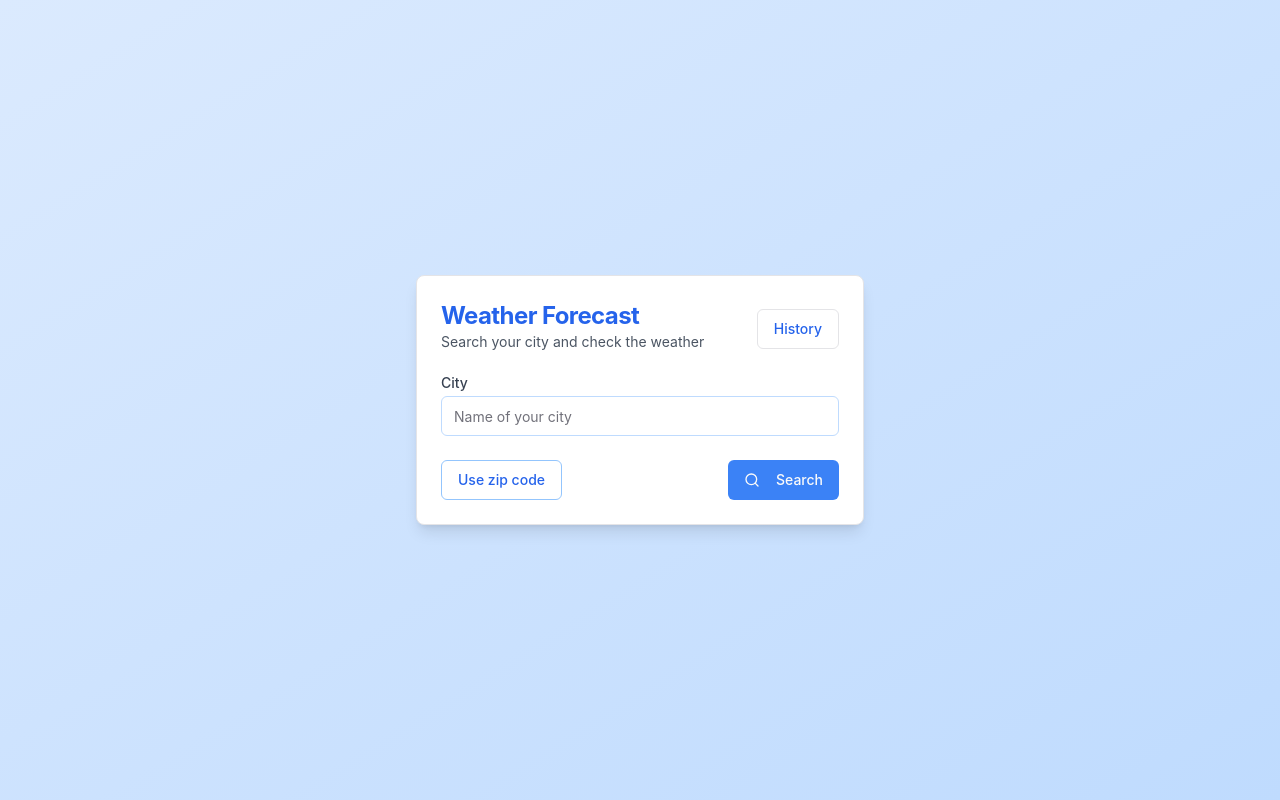
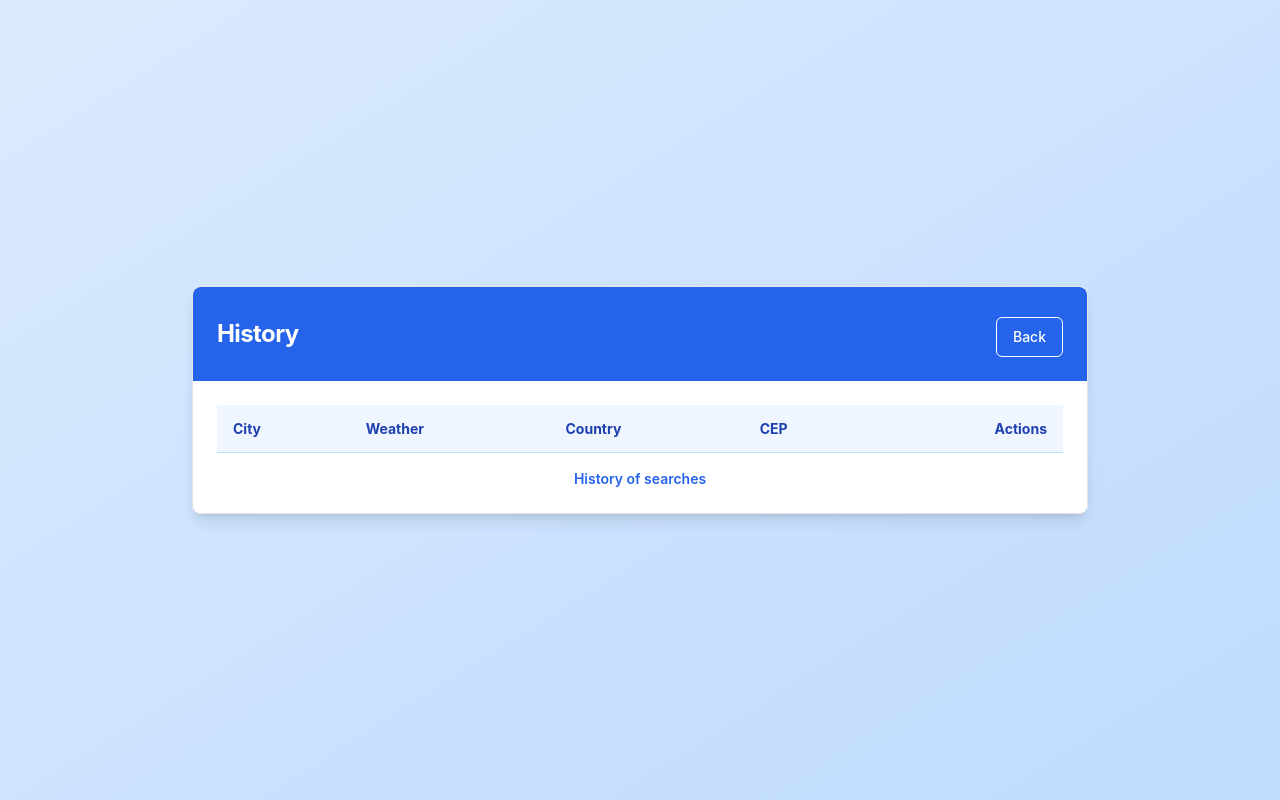
Before and after one commit to Patrick510/Weather_Project, a React (Vite) app: page /history in a window 1280 px wide. Built offline with nearby package versions, Linux system fonts and the light colour scheme.

Commit message:
feat: implement history page and routing for weather history functionality

```diff
--- a/package.json
+++ b/package.json
@@ -14,11 +14,13 @@
     "@radix-ui/react-label": "^2.1.1",
     "@radix-ui/react-slot": "^1.1.1",
     "axios": "^1.7.9",
+    "browser-router": "^0.2.0",
     "class-variance-authority": "^0.7.1",
     "clsx": "^2.1.1",
     "lucide-react": "^0.469.0",
     "react": "^18.3.1",
     "react-dom": "^18.3.1",
+    "react-router": "^7.1.3",
     "tailwind-merge": "^2.6.0",
     "tailwindcss-animate": "^1.0.7"
   },
--- a/src/components/cardHistory/index.tsx
+++ b/src/components/cardHistory/index.tsx
@@ -1,57 +1,104 @@
-import { AlignJustify, Search } from "lucide-react";
-import { Button } from "../ui/button";
+"use client";
+
+import { Pen, Trash } from "lucide-react";
+import { Button } from "@/components/ui/button";
+import { Card, CardContent, CardHeader, CardTitle } from "@/components/ui/card";
 import {
-  Card,
-  CardContent,
-  CardDescription,
-  CardFooter,
-  CardHeader,
-  CardTitle,
-} from "../ui/card";
-import { Label } from "@radix-ui/react-label";
-import { Input } from "../ui/input";
+  Table,
+  TableBody,
+  TableCaption,
+  TableCell,
+  TableHead,
+  TableHeader,
+  TableRow,
+} from "@/components/ui/table";
+import { NavLink, useLocation } from "react-router";
 
 export default function CardHistory() {
+  const location = useLocation();
+  const history = location.state?.history || [];
+
+  const handleDelete = (id: string) => {
+    // Implement delete functionality
+    console.log("Delete item with id:", id);
+  };
+
+  const handleEdit = (id: string) => {
+    // Implement edit functionality
+    console.log("Edit item with id:", id);
+  };
+
   return (
-    <Card className="w-full max-w-md shadow-lg">
-      <CardHeader className="flex justify-between flex-row items-center">
-        <div>
-          <CardTitle className="text-2xl font-bold text-blue-600">
-            Weather Forecast
-          </CardTitle>
-          <CardDescription className="text-gray-600">
-            Search your city and check the weather
-          </CardDescription>
-        </div>
-        <Button
-          onClick={() => {
-            console.log("Open dialog");
-          }}
-          className="bg-blue-500 text-white"
-        >
-          <AlignJustify size={24} />
-        </Button>
-      </CardHeader>
-      <CardContent>
-        <Label className="text-gray-600">City</Label>
-        <Input
-          type="text"
-          placeholder="City name"
-          value=""
-          onChange={(e) => console.log(e.target.value)}
-          className="w-full"
-        />
-      </CardContent>
-      <CardFooter>
-        <Button
-          onClick={() => {
-            console.log("Search city");
-          }}
-          className="bg-blue-500 text-white"
-        >
-          <Search size={24} />
-        </Button>
-      </CardFooter>
-    </Card>
+    <div className="min-h-screen bg-gradient-to-br from-blue-100 to-blue-200 p-8 flex items-center justify-center">
+      <Card className="w-full max-w-4xl shadow-lg">
+        <CardHeader className="flex justify-between flex-row items-center bg-blue-600 text-white rounded-t-lg">
+          <CardTitle className="text-2xl font-bold">History</CardTitle>
+          <NavLink to="/" className="text-white hover:text-blue-200">
+            <Button
+              variant="outline"
+              className="border-white bg-transparent text-white hover:bg-blue-700 hover:text-white transition-colors duration-200"
+            >
+              Back
+            </Button>
+          </NavLink>
+        </CardHeader>
+
+        <CardContent className="p-6">
+          <Table>
+            <TableCaption className="caption-bottom mt-4 text-blue-600 font-semibold">
+              History of searches
+            </TableCaption>
+            <TableHeader>
+              <TableRow className="bg-blue-50 border-b-2 border-blue-200">
+                <TableHead className="font-bold text-blue-800">City</TableHead>
+                <TableHead className="font-bold text-blue-800">
+                  Weather
+                </TableHead>
+                <TableHead className="font-bold text-blue-800">
+                  Country
+                </TableHead>
+                <TableHead className="font-bold text-blue-800">CEP</TableHead>
+                <TableHead className="text-right font-bold text-blue-800">
+                  Actions
+                </TableHead>
+              </TableRow>
+            </TableHeader>
+            <TableBody>
+              {history.map((item: any) => (
+                <TableRow
+                  key={item.id}
+                  className="border-b border-blue-100 hover:bg-blue-50 transition-colors duration-200"
+                >
+                  <TableCell className="font-medium text-blue-700">
+                    {item.city}
+                  </TableCell>
+                  <TableCell>{item.weather}</TableCell>
+                  <TableCell>{item.country}</TableCell>
+                  <TableCell>{item.cep}</TableCell>
+                  <TableCell className="text-right">
+                    <Button
+                      variant="ghost"
+                      size="icon"
+                      onClick={() => handleEdit(item.id)}
+                      className="mr-2 hover:bg-blue-200 transition-colors duration-200"
+                    >
+                      <Pen className="h-4 w-4 text-blue-600" />
+                    </Button>
+                    <Button
+                      variant="ghost"
+                      size="icon"
+                      onClick={() => handleDelete(item.id)}
+                      className="hover:bg-red-100 transition-colors duration-200"
+                    >
+                      <Trash className="h-4 w-4 text-red-600" />
+                    </Button>
+                  </TableCell>
+                </TableRow>
+              ))}
+            </TableBody>
+          </Table>
+        </CardContent>
+      </Card>
+    </div>
   );
 }
--- a/src/components/dialogCep/index.tsx
+++ b/src/components/dialogCep/index.tsx
@@ -18,12 +18,14 @@ interface DialogCEPProps {
   onCEPSearch: (localidade: string) => void;
   open: boolean;
   setOpen: (open: boolean) => void;
+  setCepHistory?: (cep: string) => void;
 }
 
 export default function DialogCEP({
   onCEPSearch,
   open,
   setOpen,
+  setCepHistory,
 }: DialogCEPProps) {
   const [cep, setCep] = useState<string>("");
   const [cepData, setCepData] = useState<any>(null);
@@ -32,6 +34,7 @@ export default function DialogCEP({
   const handleSearchCep = async () => {
     setError("");
     try {
+      setCepHistory && setCepHistory(cep);
       const data = await getCep({ cep });
       setCepData(data);
       onCEPSearch(data.localidade);
--- /dev/null
+++ b/src/components/ui/table.tsx
@@ -0,0 +1,117 @@
+import * as React from "react"
+
+import { cn } from "@/lib/utils"
+
+const Table = React.forwardRef<
+  HTMLTableElement,
+  React.HTMLAttributes<HTMLTableElement>
+>(({ className, ...props }, ref) => (
+  <div className="relative w-full overflow-auto">
+    <table
+      ref={ref}
+      className={cn("w-full caption-bottom text-sm", className)}
+      {...props}
+    />
+  </div>
+))
+Table.displayName = "Table"
+
+const TableHeader = React.forwardRef<
+  HTMLTableSectionElement,
+  React.HTMLAttributes<HTMLTableSectionElement>
+>(({ className, ...props }, ref) => (
+  <thead ref={ref} className={cn("[&_tr]:border-b", className)} {...props} />
+))
+TableHeader.displayName = "TableHeader"
+
+const TableBody = React.forwardRef<
+  HTMLTableSectionElement,
+  React.HTMLAttributes<HTMLTableSectionElement>
+>(({ className, ...props }, ref) => (
+  <tbody
+    ref={ref}
+    className={cn("[&_tr:last-child]:border-0", className)}
+    {...props}
+  />
+))
+TableBody.displayName = "TableBody"
+
+const TableFooter = React.forwardRef<
+  HTMLTableSectionElement,
+  React.HTMLAttributes<HTMLTableSectionElement>
+>(({ className, ...props }, ref) => (
+  <tfoot
+    ref={ref}
+    className={cn(
+      "border-t bg-zinc-100/50 font-medium [&>tr]:last:border-b-0 dark:bg-zinc-800/50",
+      className
+    )}
+    {...props}
+  />
+))
+TableFooter.displayName = "TableFooter"
+
+const TableRow = React.forwardRef<
+  HTMLTableRowElement,
+  React.HTMLAttributes<HTMLTableRowElement>
+>(({ className, ...props }, ref) => (
+  <tr
+    ref={ref}
+    className={cn(
+      "border-b transition-colors hover:bg-zinc-100/50 data-[state=selected]:bg-zinc-100 dark:hover:bg-zinc-800/50 dark:data-[state=selected]:bg-zinc-800",
+      className
+    )}
+    {...props}
+  />
+))
+TableRow.displayName = "TableRow"
+
+const TableHead = React.forwardRef<
+  HTMLTableCellElement,
+  React.ThHTMLAttributes<HTMLTableCellElement>
+>(({ className, ...props }, ref) => (
+  <th
+    ref={ref}
+    className={cn(
+      "h-12 px-4 text-left align-middle font-medium text-zinc-500 [&:has([role=checkbox])]:pr-0 dark:text-zinc-400",
+      className
+    )}
+    {...props}
+  />
+))
+TableHead.displayName = "TableHead"
+
+const TableCell = React.forwardRef<
+  HTMLTableCellElement,
+  React.TdHTMLAttributes<HTMLTableCellElement>
+>(({ className, ...props }, ref) => (
+  <td
+    ref={ref}
+    className={cn("p-4 align-middle [&:has([role=checkbox])]:pr-0", className)}
+    {...props}
+  />
+))
+TableCell.displayName = "TableCell"
+
+const TableCaption = React.forwardRef<
+  HTMLTableCaptionElement,
+  React.HTMLAttributes<HTMLTableCaptionElement>
+>(({ className, ...props }, ref) => (
+  <caption
+    ref={ref}
+    className={cn("mt-4 text-sm text-zinc-500 dark:text-zinc-400", className)}
+    {...props}
+  />
+))
+TableCaption.displayName = "TableCaption"
+
+export {
+  Table,
+  TableHeader,
+  TableBody,
+  TableFooter,
+  TableHead,
+  TableRow,
+  TableCell,
+  TableCaption,
+}
--- a/src/main.tsx
+++ b/src/main.tsx
@@ -1,10 +1,17 @@
 import { StrictMode } from "react";
 import { createRoot } from "react-dom/client";
+import { BrowserRouter, Route, Routes } from "react-router";
 import "./index.css";
 import App from "./pages/App";
+import CardHistory from "./components/cardHistory";
 
 createRoot(document.getElementById("root")!).render(
   <StrictMode>
-    <App />
+    <BrowserRouter>
+      <Routes>
+        <Route path="/" element={<App />} />
+        <Route path="/history" element={<CardHistory history={[]} />} />
+      </Routes>
+    </BrowserRouter>
   </StrictMode>
 );
--- a/src/pages/App.tsx
+++ b/src/pages/App.tsx
@@ -11,16 +11,27 @@ import {
 import { Input } from "@/components/ui/input";
 import { Label } from "@/components/ui/label";
 import { useEffect, useState } from "react";
-import { AlignJustify, Search } from "lucide-react";
+import { Search } from "lucide-react";
 
 import { getWeather } from "@/components/hooks/getWeather";
 import CardWeather from "@/components/cardWeather";
+import { NavLink } from "react-router";
+
+type HistoryItem = {
+  city: string;
+  weather: string;
+  country: string;
+  id: number;
+};
 
 export default function App() {
   const [city, setCity] = useState<string>("");
   const [weatherData, setWeatherData] = useState<any>(null);
   const [showWeatherCard, setShowWeatherCard] = useState(false);
   const [dialogOpen, setDialogOpen] = useState(false);
+  const [history, setHistory] = useState<HistoryItem[]>([]);
+  const [id, setId] = useState(0);
+  const [cepHistory, setCepHistory] = useState<string>("");
 
   useEffect(() => {
     setShowWeatherCard(false);
@@ -38,6 +49,18 @@ export default function App() {
       }
       const data = await getWeather({ city: searchCity });
       setWeatherData(data);
+      setId((prevId) => prevId + 1);
+      setHistory((prevHistory: any) => [
+        ...prevHistory,
+        {
+          city: data.name,
+          weather: data.weather[0].description,
+          country: data.sys.country,
+          cep: cidade ? cidade : "",
+          id: id,
+        },
+      ]);
+      console.log("History:", history);
       setShowWeatherCard(true);
     } catch (error) {
       console.error("Erro ao obter previsão do tempo:", error);
@@ -57,6 +80,7 @@ export default function App() {
               Search your city and check the weather
             </CardDescription>
           </div>
+          <NavLink to="/history" state={{ history: history }}>
             <Button
               variant={"outline"}
               className="text-blue-600 hover:text-blue-800 hover:bg-blue-100"
@@ -64,6 +88,7 @@ export default function App() {
               {" "}
               History
             </Button>
+          </NavLink>
         </CardHeader>
 
         <CardContent>
@@ -89,6 +114,7 @@ export default function App() {
             onCEPSearch={handleSearch}
             open={dialogOpen}
             setOpen={setDialogOpen}
+            setCepHistory={setCepHistory}
           />
           <Button
             className="bg-blue-500 hover:bg-blue-600"
--- /dev/null
+++ b/src/pages/Pages.tsx
@@ -0,0 +1,3 @@
+export function history() {
+  return <div>History</div>;
+}
```
Also changed, not shown: 1 other file (tests, documents, lock files or other folders). Lines whose indentation alone changed are shown as unchanged.
